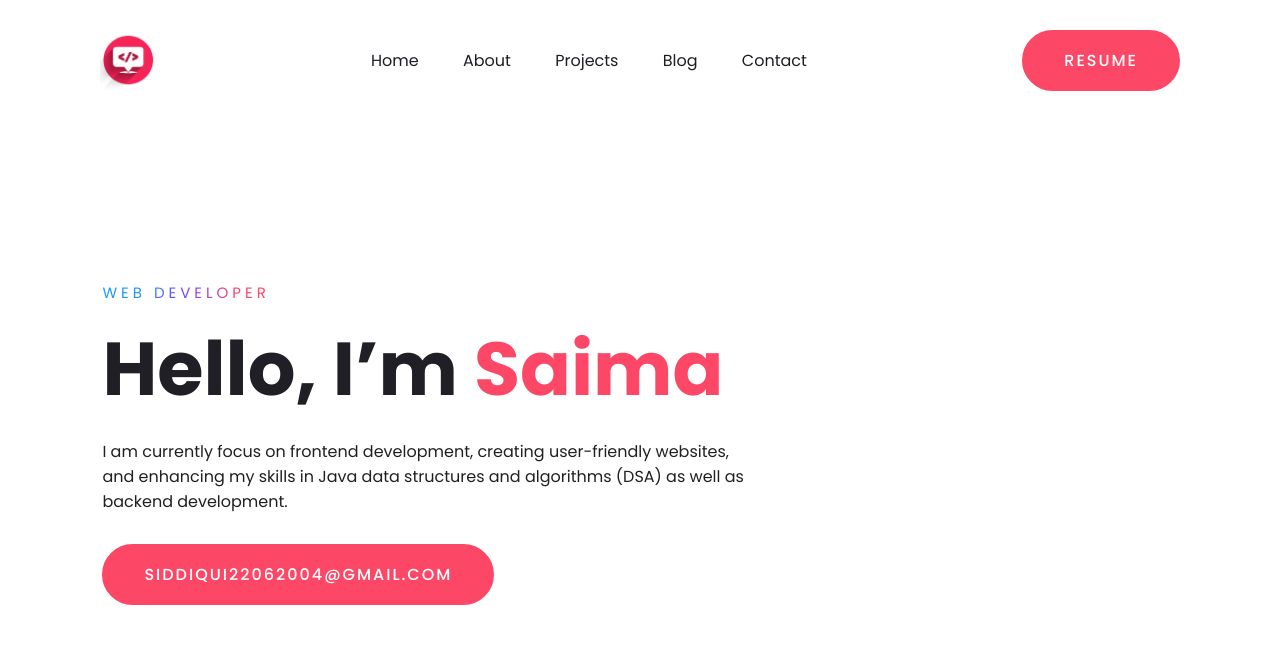
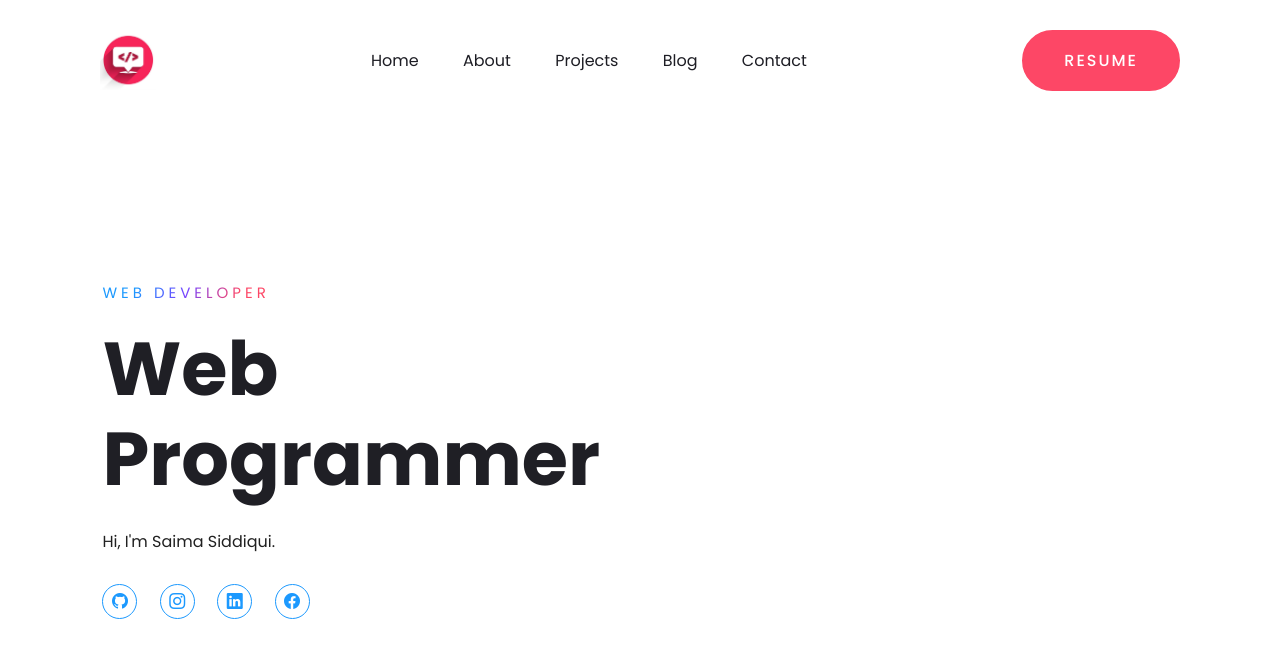
Before and after one commit to Saima223/Portfolio, a plain HTML site: page index.html in a window 1280 px wide. Drawn offline with nearby package versions, Linux system fonts and the light colour scheme.

Commit message:
Improve UI

```diff
--- a/index.html
+++ b/index.html
@@ -6,12 +6,13 @@
   <title>Portfolio Website</title>
   <!----CSS link----->
   <link rel="stylesheet" href="style.css" />
+  <link rel="stylesheet" href="https://cdn.jsdelivr.net/npm/bootstrap-icons@1.10.5/font/bootstrap-icons.css">
 </head>
 
 <body>
   <div class="hero">
     <nav>
-      <img src="./logo.jpg" class="logo" />
+      <img src="./img/logo.jpg" class="logo" />
       <ul>
         <li><a href="#">Home</a></li>
         <li><a href="#">About</a></li>
@@ -23,12 +24,16 @@
     </nav>
     <div class="content">
       <span class="title">Web Developer</span>
-      <h1>Hello, I’m <span>Saima</span></h1>
+      <h1>Web Programmer</h1>
       <p>
-        I am currently focus on frontend development, creating user-friendly websites, and enhancing my skills in Java
-        data structures and algorithms (DSA) as well as backend development.
+        Hi, I'm Saima Siddiqui.
       </p>
-      <a href="#" class="btn">siddiqui22062004@gmail.com</a>
+      <div class="social">
+        <a href="#"><i class="bi bi-github"></i></a>
+        <a href="#"><i class="bi bi-instagram"></i></a>
+        <a href="#"><i class="bi bi-linkedin"></i></a>
+        <a href="#"><i class="bi bi-facebook"></i></a>
+    </div>
     </div>
   </div>
 </body>
--- a/style.css
+++ b/style.css
@@ -106,3 +106,23 @@ nav ul li a:hover:after {
   margin-top: 25px;
   margin-bottom: 30px;
 }
+.social {
+  display: flex;
+  flex-wrap: wrap;
+  gap: 1.4rem;
+  margin-top: 1.7rem;
+}
+.social a {
+  color: #1c99fe;
+  font-size: 1rem;
+  border: 1.6px solid #1c99fe;
+  border-radius: 50%;
+  padding: .25rem;
+  text-align: center;
+  width: 35px;
+}
+.social a:hover {
+  color: #7644ff;
+  box-shadow: 0 0 20px #fd4766;
+  transition: all .3s ease-in-out;
+}
```
Also changed, not shown: img/logo.jpg (added).
